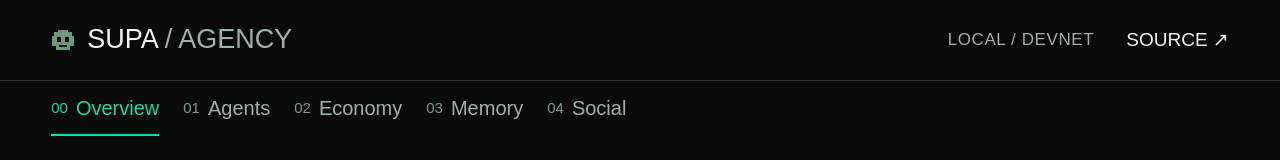
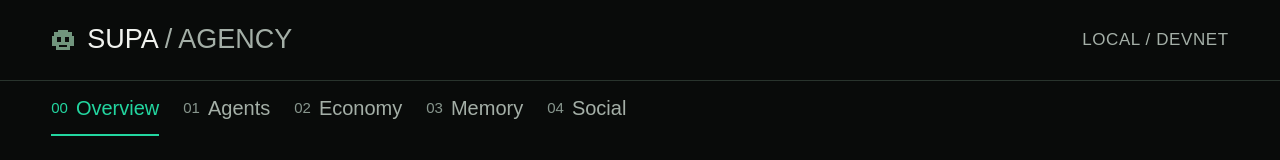
Before and after one commit to pyco404/SupaAgent, a Next.js app in the folder web/: page / in a window 1280 px wide. Shown: the top 160 px of the page. Built offline with nearby package versions, Linux system fonts and the light colour scheme; no server answers; a web font is replaced by a local one.

Commit message:
fix(web): remove repository link from frontend shell
File: web/src/components/shell.tsx

```diff
--- a/web/src/components/shell.tsx
+++ b/web/src/components/shell.tsx
@@ -74,7 +74,6 @@ export function Shell({ children }: { children: React.ReactNode }) {
         <Link className="brand" href="/" aria-label="Supa Agency home"><SupaLogo/><span>SUPA<span className="muted"> / AGENCY</span></span></Link>
         <div className="header-right">
           <span className="environment">LOCAL / DEVNET</span>
-          <a className="source-link" href="https://github.com/pyco404/supa-agency" rel="noreferrer" target="_blank">SOURCE ↗</a>
           <button ref={trigger} className="menu-toggle" aria-expanded={open} aria-controls="mobile-navigation" aria-haspopup="dialog" onClick={() => {
             const modal = dialog.current;
             if (!modal || modal.open || !window.matchMedia("(max-width: 640px)").matches) return;
```
